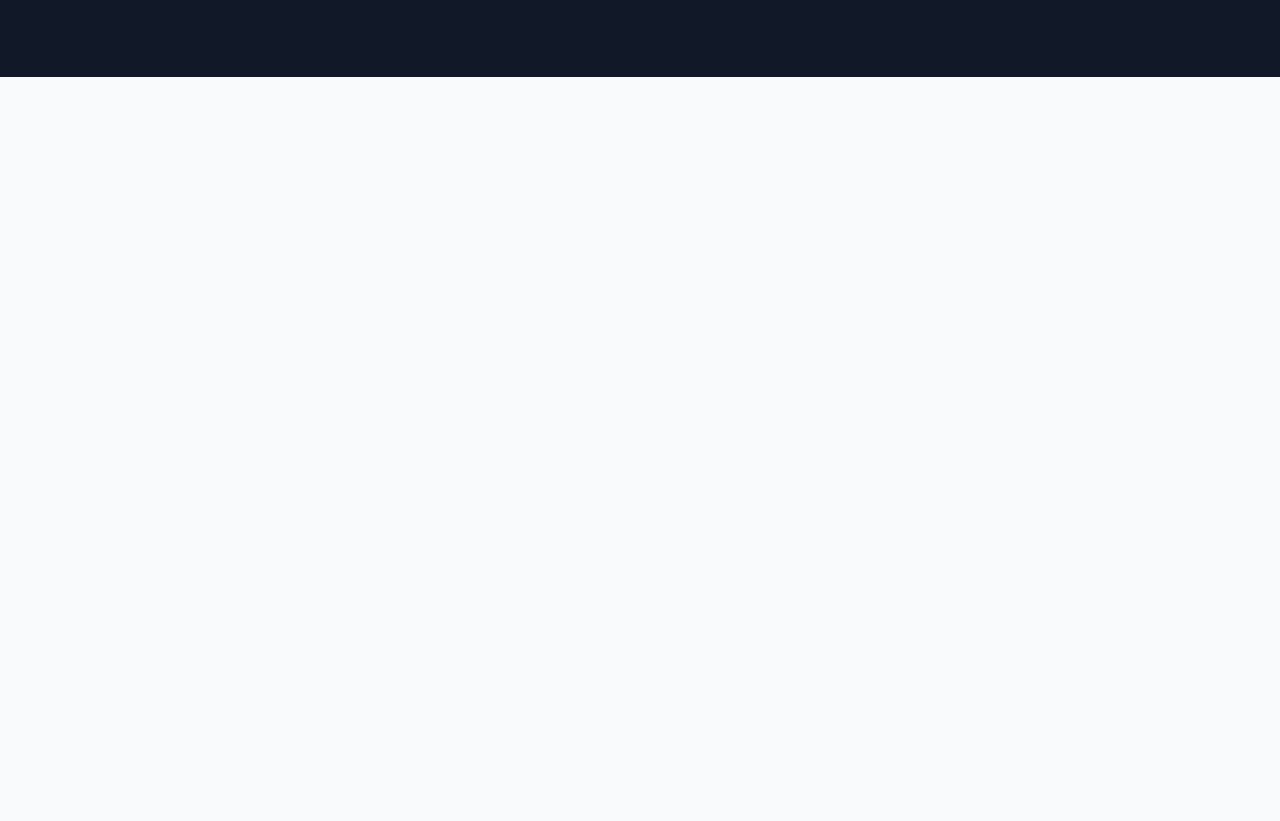
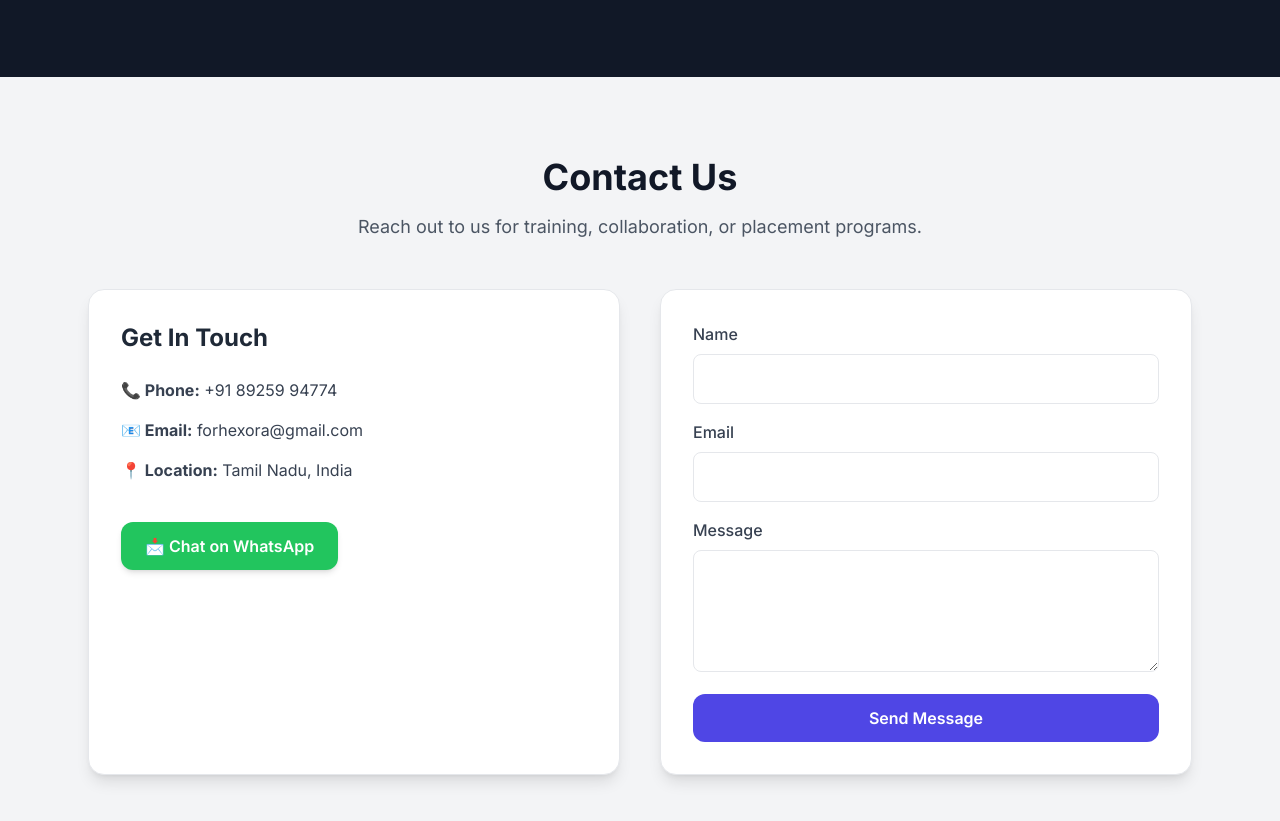
Before and after one commit to Epavinath/ForHexora, a plain HTML site: page index.html in a window 1280 px wide. Shown: the part 6146-6967 px from the top of the page. Before the commit the page ends 6223 px from the top, so only its background shows below. Drawn offline with nearby package versions, Linux system fonts and the light colour scheme.

Commit message:
Update index.html

```diff
--- a/index.html
+++ b/index.html
@@ -598,6 +598,60 @@
             </div>
         </div>
     </section>
+                            <!-- Contact Section -->
+<section id="contact" class="section min-h-screen py-20 bg-gray-100">
+    <div class="max-w-6xl mx-auto px-6">
+        <div class="text-center mb-12">
+            <h2 class="text-4xl font-bold text-gray-900 mb-4">Contact Us</h2>
+            <p class="text-lg text-gray-600">Reach out to us for training, collaboration, or placement programs.</p>
+        </div>
+
+        <div class="grid md:grid-cols-2 gap-10">
+
+            <!-- Contact Info -->
+            <div class="bg-white p-8 rounded-2xl shadow-lg border border-gray-200">
+                <h3 class="text-2xl font-bold text-gray-800 mb-6">Get In Touch</h3>
+
+                <p class="text-gray-700 mb-4"><strong>📞 Phone:</strong> +91 89259 94774</p>
+                <p class="text-gray-700 mb-4"><strong>📧 Email:</strong> forhexora@gmail.com</p>
+                <p class="text-gray-700 mb-4"><strong>📍 Location:</strong> Tamil Nadu, India</p>
+
+                <a href="https://wa.me/918925994774" target="_blank"
+                    class="mt-6 inline-block bg-green-500 text-white px-6 py-3 rounded-xl font-semibold shadow-md hover:bg-green-600 transition-all">
+                    📩 Chat on WhatsApp
+                </a>
+            </div>
+
+            <!-- Contact Form -->
+            <form action="https://formsubmit.co/forhexora@gmail.com" method="POST"
+                class="bg-white p-8 rounded-2xl shadow-lg border border-gray-200">
+
+                <input type="hidden" name="_captcha" value="false">
+
+                <div class="mb-4">
+                    <label class="block text-gray-700 mb-2 font-medium">Name</label>
+                    <input type="text" name="name" required class="w-full px-4 py-3 border rounded-lg focus:ring-2 focus:ring-indigo-500">
+                </div>
+
+                <div class="mb-4">
+                    <label class="block text-gray-700 mb-2 font-medium">Email</label>
+                    <input type="email" name="email" required class="w-full px-4 py-3 border rounded-lg focus:ring-2 focus:ring-indigo-500">
+                </div>
+
+                <div class="mb-4">
+                    <label class="block text-gray-700 mb-2 font-medium">Message</label>
+                    <textarea name="message" rows="4" required class="w-full px-4 py-3 border rounded-lg focus:ring-2 focus:ring-indigo-500"></textarea>
+                </div>
+
+                <button type="submit"
+                    class="w-full bg-indigo-600 text-white py-3 rounded-xl font-semibold hover:bg-indigo-700 transition-all">
+                    Send Message
+                </button>
+            </form>
+        </div>
+    </div>
+</section>
+
 
     <script>
         // Smooth scrolling and section activation
```
